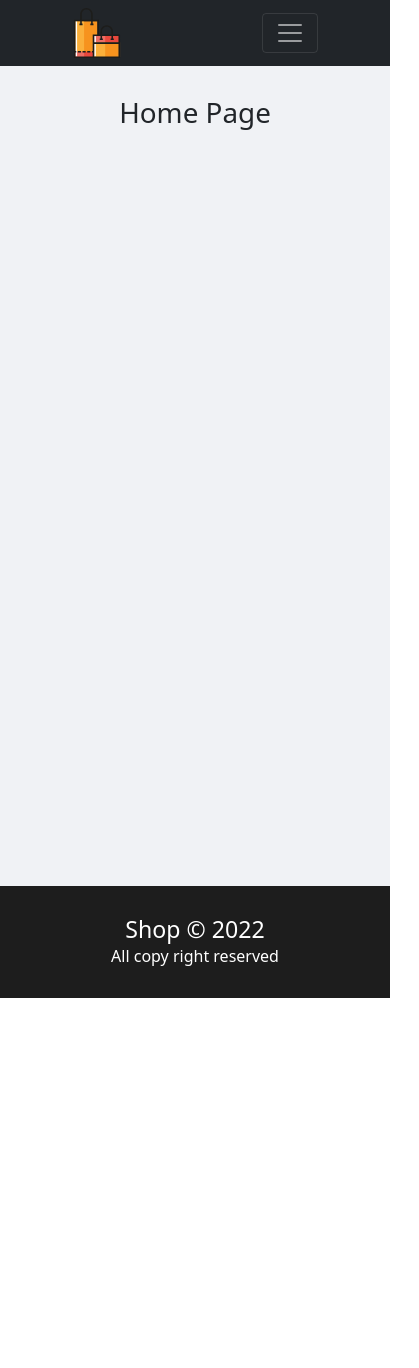
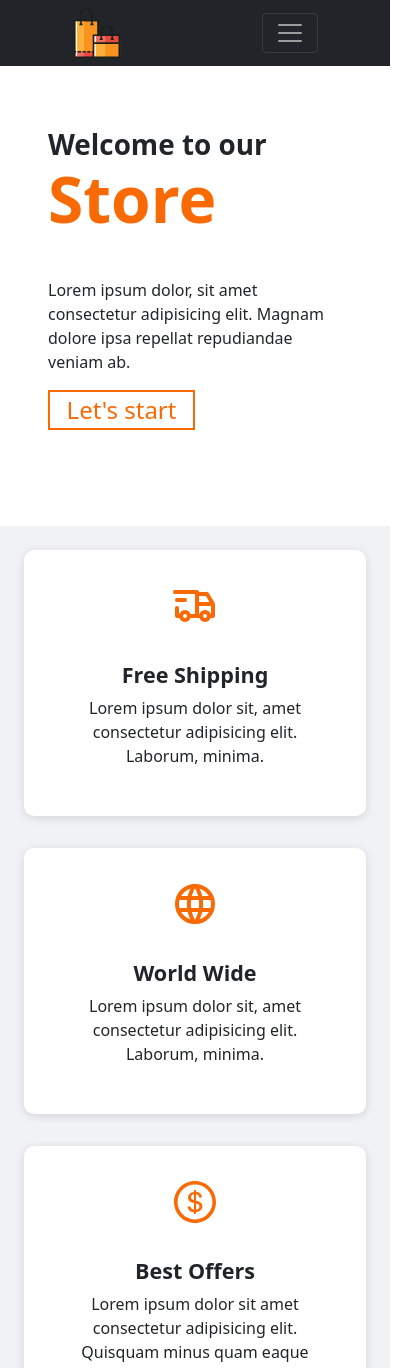
Before and after one commit to Mindirix/Team-8-E-Commerce-Project, a React (Create React App) app in the folder e-commerce-app/: page / in a window 390 px wide. Shown: the top 1368 px of the page, 419 px wide, since content can reach past the window. Before the commit the page ends 998 px from the top, so only its background shows below. Built offline with nearby package versions, Linux system fonts and the light colour scheme.

Commit message:
feat: Building home page

```diff
--- a/e-commerce-app/public/index.html
+++ b/e-commerce-app/public/index.html
@@ -14,5 +14,10 @@
   </head>
   <body>
     <div id="root"></div>
+    <script
+      src="https://cdn.jsdelivr.net/npm/bootstrap@5.0.2/dist/js/bootstrap.bundle.min.js"
+      integrity="sha384-MrcW6ZMFYlzcLA8Nl+NtUVF0sA7MsXsP1UyJoMp4YLEuNSfAP+JcXn/tWtIaxVXM"
+      crossorigin="anonymous"
+    ></script>
   </body>
 </html>
--- /dev/null
+++ b/e-commerce-app/src/assets/people_reviews.js
@@ -0,0 +1,36 @@
+const reviews = [
+  {
+    id: 1,
+    name: "susan smith",
+    job: "doctor",
+    image:
+      "https://res.cloudinary.com/diqqf3eq2/image/upload/v1586883334/person-1_rfzshl.jpg",
+    text: "I'm baby meggings twee health goth +1. Bicycle rights tumeric chartreuse before they sold out chambray pop-up. Shaman humblebrag pickled coloring book salvia hoodie, cold-pressed four dollar toast everyday carry",
+  },
+  {
+    id: 2,
+    name: "anna johnson",
+    job: "web designer",
+    image:
+      "https://res.cloudinary.com/diqqf3eq2/image/upload/v1586883409/person-2_np9x5l.jpg",
+    text: "Helvetica artisan kinfolk thundercats lumbersexual blue bottle. Disrupt glossier gastropub deep v vice franzen hell of brooklyn twee enamel pin fashion axe.photo booth jean shorts artisan narwhal.",
+  },
+  {
+    id: 3,
+    name: "peter jones",
+    job: "CEO",
+    image:
+      "https://res.cloudinary.com/diqqf3eq2/image/upload/v1586883417/person-3_ipa0mj.jpg",
+    text: "Sriracha literally flexitarian irony, vape marfa unicorn. Glossier tattooed 8-bit, fixie waistcoat offal activated charcoal slow-carb marfa hell of pabst raclette post-ironic jianbing swag.",
+  },
+  {
+    id: 4,
+    name: "bill anderson",
+    job: "banker",
+    image:
+      "https://res.cloudinary.com/diqqf3eq2/image/upload/v1586883423/person-4_t9nxjt.jpg",
+    text: "Edison bulb put a bird on it humblebrag, marfa pok pok heirloom fashion axe cray stumptown venmo actually seitan. VHS farm-to-table schlitz, edison bulb pop-up 3 wolf moon tote bag street art shabby chic. ",
+  },
+];
+
+export default reviews;
--- /dev/null
+++ b/e-commerce-app/src/components/Review.js
@@ -0,0 +1,198 @@
+import React, { useState } from "react";
+import people from "../assets/people_reviews";
+import { FaChevronLeft, FaChevronRight, FaQuoteRight } from "react-icons/fa";
+import styled from "styled-components";
+
+const Review = () => {
+  const [index, setIndex] = useState(0);
+  const { name, image, text, job } = people[index];
+
+  function checkIndex(num) {
+    if (num < 0) {
+      return people.length - 1;
+    } else if (num === people.length) {
+      return 0;
+    } else {
+      return num;
+    }
+  }
+
+  function prevButton() {
+    setIndex((index) => {
+      let newIndex = index - 1;
+      return checkIndex(newIndex);
+    });
+  }
+  function nextButton() {
+    setIndex((index) => {
+      let newIndex = index + 1;
+      return checkIndex(newIndex);
+    });
+  }
+
+  const randomReview = () => {
+    let randomIndex = Math.floor(Math.random() * people.length);
+
+    if (randomIndex === index) {
+      randomIndex = index + 1;
+    }
+    console.log(randomIndex);
+    setIndex(checkIndex(randomIndex));
+  };
+
+  return (
+    <Wrapper>
+      <section className="section-center">
+        <article className="review">
+          <div className="img-container">
+            <img src={image} alt={name} className="person-img" />
+            <span className="quote-icon">
+              <FaQuoteRight />
+            </span>
+          </div>
+          <h4 className="author">{name}</h4>
+          <p className="job">{job}</p>
+          <p className="info">{text}</p>
+          <div className="button-container">
+            <button className="prev-btn" onClick={prevButton}>
+              <FaChevronLeft />
+            </button>
+            <button className="next-btn" onClick={nextButton}>
+              <FaChevronRight />
+            </button>
+          </div>
+          <button className="random-btn" onClick={randomReview}>
+            suprise me
+          </button>
+        </article>
+      </section>
+    </Wrapper>
+  );
+};
+
+const Wrapper = styled.article`
+  .section {
+    width: 50vw;
+    margin: 0 auto;
+    max-width: 800px;
+  }
+
+  @media screen and (min-width: 992px) {
+    .section {
+      width: 95vw;
+    }
+  }
+
+  .container {
+    width: 100vw;
+    max-width: 620px;
+  }
+  .section-center {
+    background: transparent;
+  }
+  .review {
+    width: 100%;
+    background: #fff;
+    padding: 3rem 10rem;
+    text-align: center;
+  }
+
+  @media screen and (max-width: 992px) {
+    .review {
+      width: 95vw;
+      padding: 1rem;
+    }
+  }
+
+  .img-container {
+    position: relative;
+    width: 150px;
+    height: 150px;
+    border-radius: 50%;
+    margin: 0 auto;
+    margin-bottom: 1.5rem;
+  }
+  .person-img {
+    width: 100%;
+    display: block;
+    height: 100%;
+    object-fit: cover;
+    border-radius: 50%;
+    position: relative;
+  }
+  .quote-icon {
+    position: absolute;
+    top: 0;
+    left: 0;
+    width: 2.5rem;
+    height: 2.5rem;
+    display: grid;
+    place-items: center;
+    border-radius: 50%;
+    transform: translateY(25%);
+    background: #f96a05;
+    color: #fff;
+  }
+  .img-container::before {
+    content: "";
+    width: 100%;
+    height: 100%;
+    background: var(--clr-primary-5);
+    position: absolute;
+    top: -0.25rem;
+    right: -0.5rem;
+    border-radius: 50%;
+  }
+  .author {
+    margin-bottom: 0.25rem;
+    text-transform: capitalize;
+  }
+  .job {
+    margin-bottom: 0.5rem;
+    text-transform: uppercase;
+    color: #f96a05;
+    font-size: 0.85rem;
+  }
+  .info {
+    margin-bottom: 0.75rem;
+    padding: 0 10rem;
+  }
+
+  @media screen and (max-width: 992px) {
+    .info {
+      margin-bottom: 0.75rem;
+      padding: 0 2rem;
+    }
+  }
+  .prev-btn,
+  .next-btn {
+    color: #f96a05;
+    font-size: 1.25rem;
+    background: transparent;
+    border-color: transparent;
+    margin: 0 0.5rem;
+    transition: all 0.3s linear;
+    cursor: pointer;
+  }
+  .prev-btn:hover,
+  .next-btn:hover {
+    color: #f96a05;
+  }
+  .random-btn {
+    margin-top: 0.5rem;
+    background: #f0f2f5;
+    color: #f96a05;
+    padding: 0.25rem 0.5rem;
+    text-transform: capitalize;
+    border-radius: 0.25rem;
+    transition: all 0.3s linear;
+    border-color: transparent;
+    cursor: pointer;
+  }
+  .random-btn:hover {
+    background: #f96a05;
+    color: #f0f2f5;
+  }
+`;
+
+export default Review;
--- a/e-commerce-app/src/index.css
+++ b/e-commerce-app/src/index.css
@@ -11,8 +11,7 @@
 /* Global Style */
 section {
   background-color: #f0f2f5;
-  padding-top: 6rem;
-  height: 105vh;
+  padding: 6rem 3rem;
 }
 
 .section-center {
@@ -83,6 +82,135 @@ li.nav-item {
   background-color: red;
   top: 0;
   right: 60%;
+}
+
+/* Home Page */
+/* Hero section */
+header {
+  margin: 5rem 2rem;
+  padding: 6rem;
+  display: grid;
+  justify-content: center;
+  align-content: center;
+}
+
+.hero-section {
+  display: grid;
+  grid-template-columns: repeat(auto-fit, minmax(500px, 1fr));
+  grid-template-rows: repeat(2, 1fr);
+  grid-template-areas:
+    "a b"
+    "a c";
+  gap: 0 6rem;
+}
+
+.hero-img {
+  max-width: 500px;
+  grid-area: a;
+  display: block;
+  box-shadow: rgba(0, 0, 0, 0.35) 0px 5px 15px;
+  align-self: center;
+}
+
+.hero-text {
+  grid-area: c;
+}
+
+h1.title {
+  padding: 2rem 0;
+  font-weight: bold;
+  grid-area: b;
+  align-self: flex-end;
+  max-width: 400px;
+}
+
+.title span {
+  font-size: 4rem;
+  color: #f96a05;
+}
+p.welcome-msg {
+  max-width: 400px;
+  grid-area: c;
+  align-self: flex-end;
+}
+
+.start-btn {
+  grid-area: d;
+  align-self: start;
+  justify-self: start;
+  background-color: transparent;
+  color: #f96a05;
+  width: 50%;
+  border: 2px solid #f96a05;
+  font-size: 1.5rem;
+  transition: 0.3s;
+}
+
+.start-btn:hover {
+  color: #f0f2f5;
+  border: none;
+  background-color: #f96a05;
+  margin-bottom: 4px;
+}
+
+/* Services */
+section.services {
+  padding: 6rem;
+  text-align: center;
+  display: grid;
+  grid-template-columns: repeat(3, 1fr);
+  justify-content: space-evenly;
+  align-items: center;
+  gap: 0 2rem;
+}
+
+.service-1,
+.service-2,
+.service-3 {
+  width: 100%;
+  background: white;
+  height: 100%;
+  padding: 2rem;
+  border-radius: 10px;
+  box-shadow: rgba(99, 99, 99, 0.2) 0px 2px 8px 0px;
+}
+
+.service h4 {
+  font-weight: bold;
+}
+
+.icon {
+  color: #f96a05;
+}
+
+.icon {
+  font-size: 3rem;
+  margin-bottom: 2rem;
+}
+
+@media (max-width: 1150px) {
+  section.services {
+    padding: 1.5rem;
+  }
+  header {
+    padding: 1rem;
+  }
+  .hero-img {
+    display: none;
+  }
+  .hero-section {
+    display: flex;
+    flex-direction: column;
+  }
+
+  h1.title {
+    align-self: flex-start;
+  }
+  section.services {
+    display: flex;
+    flex-wrap: wrap;
+    gap: 2rem 0;
+  }
 }
 
 /* Login Page  */
--- a/e-commerce-app/src/pages/Contactus.js
+++ b/e-commerce-app/src/pages/Contactus.js
@@ -199,7 +199,7 @@ const Contact = styled.main`
     transition: all 0.6s ease-in-out;
   }
   .submit-btn button:hover {
-    background-color: #00ad5f;
+    background-color: #f96a05;
     cursor: pointer;
   }
 
--- a/e-commerce-app/src/pages/Home.js
+++ b/e-commerce-app/src/pages/Home.js
@@ -1,10 +1,61 @@
 import React from "react";
+import { TbTruckDelivery, TbWorld } from "react-icons/tb";
+import { AiOutlineDollar } from "react-icons/ai";
+import Reviews from "../components/Review";
 
 const Home = () => {
   return (
-    <section className="section-center">
-      <h1>Home Page</h1>
-    </section>
+    <main>
+      <header>
+        <article className="hero-section">
+          <img
+            className="hero-img"
+            src="https://images.pexels.com/photos/1078973/pexels-photo-1078973.jpeg?auto=compress&cs=tinysrgb&w=1260&h=750&dpr=1"
+            alt="store"
+          />
+          <h1 className="title">
+            Welcome to our <span>Store</span>
+          </h1>
+          <div className="hero-text">
+            <p className="welcome-msg">
+              Lorem ipsum dolor, sit amet consectetur adipisicing elit. Magnam
+              dolore ipsa repellat repudiandae veniam ab.
+            </p>
+            <button type="button" className="start-btn">
+              Let's start
+            </button>
+          </div>
+        </article>
+      </header>
+      <section className="services">
+        <div className="service service-1">
+          <TbTruckDelivery className="icon" />
+          <h4>Free Shipping</h4>
+          <p>
+            Lorem ipsum dolor sit, amet consectetur adipisicing elit. Laborum,
+            minima.
+          </p>
+        </div>
+        <div className="service service-2">
+          <TbWorld className="icon" />
+          <h4>World Wide</h4>
+          <p>
+            Lorem ipsum dolor sit, amet consectetur adipisicing elit. Laborum,
+            minima.
+          </p>
+        </div>
+        <div className="service service-3">
+          <AiOutlineDollar className="icon" />
+          <h4>Best Offers</h4>
+          <p>
+            Lorem ipsum dolor sit amet consectetur adipisicing elit. Quisquam
+            minus quam eaque voluptatem fuga quasi deserunt deleniti doloremque
+            ratione assumenda.
+          </p>
+        </div>
+      </section>
+      <Reviews />
+    </main>
   );
 };
 
```
